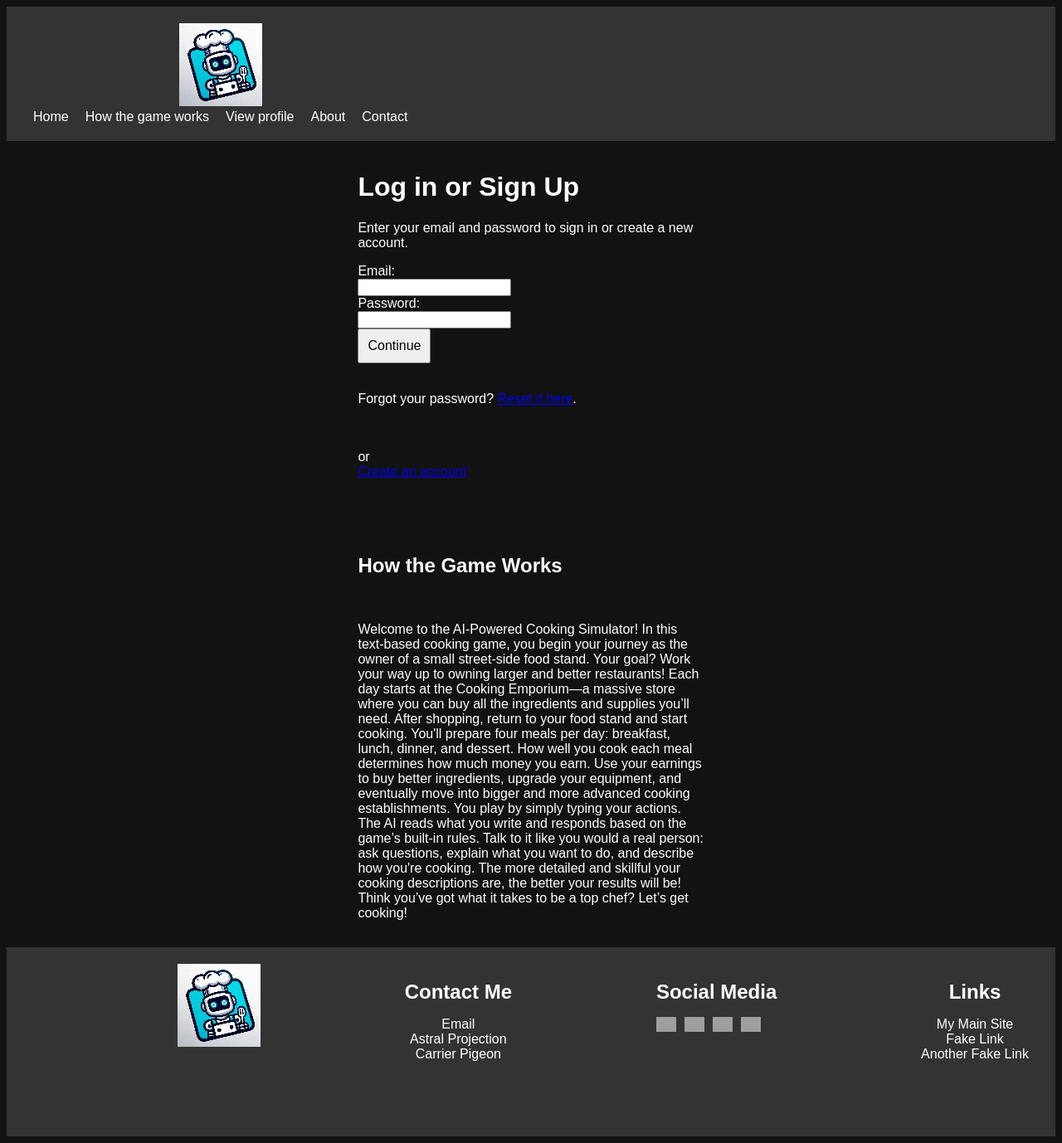
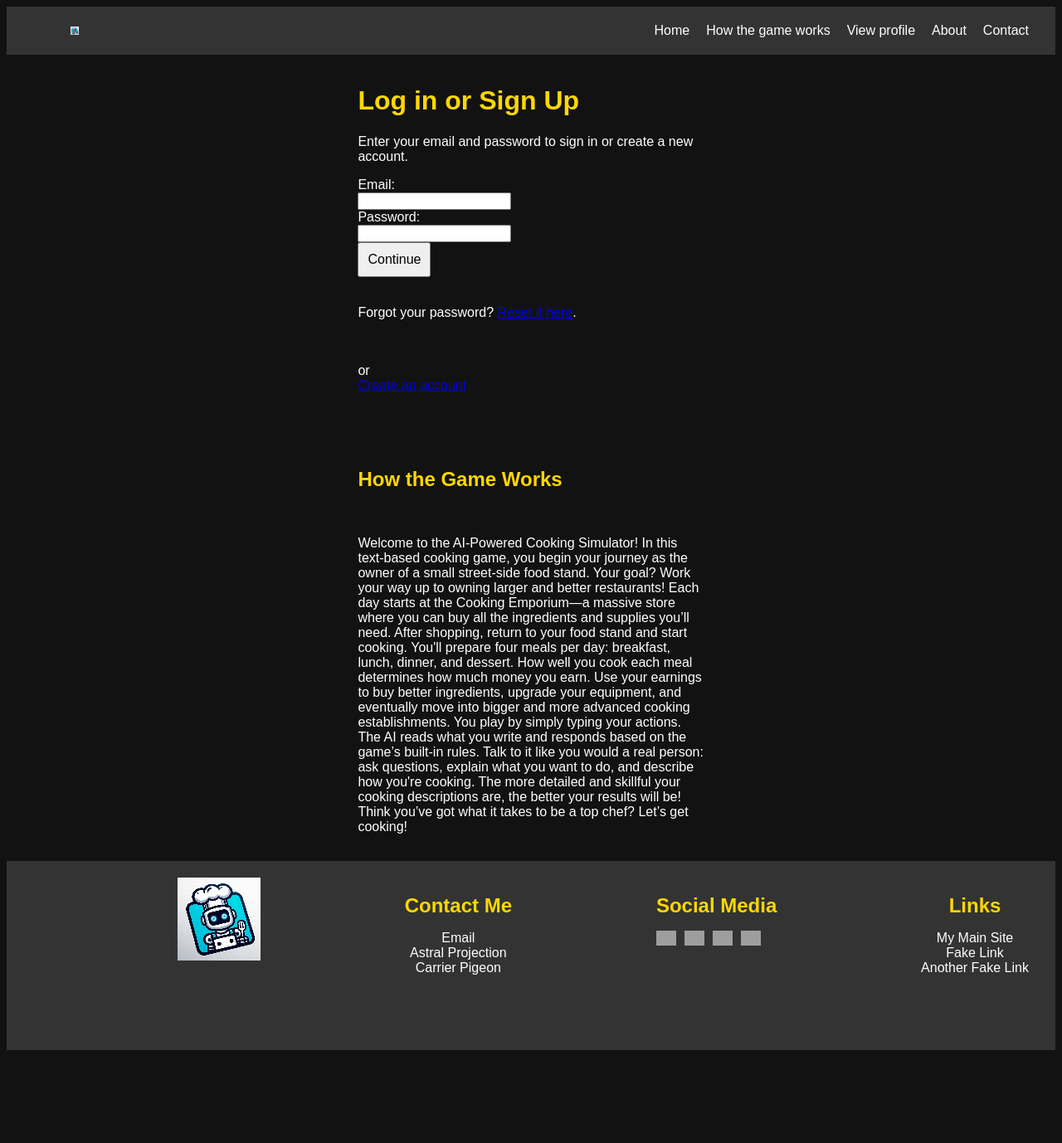
Before and after one commit to antlaw0/ai-game, a Flask app: page / in a window 1280 px wide. Shown: the whole page at 83% size. After the commit the page ends 1266 px from the top, so only its background shows below. Run offline with Flask 3, Linux system fonts and the light colour scheme; grey boxes are pictures that could not be loaded.

Commit message:
Added logo resizing and css

```diff
--- a/static/styles.css
+++ b/static/styles.css
@@ -27,3 +27,12 @@ button {
     width: 90%; /* Wider on smaller screens */
   }
 }
+.logo {
+  width: 10%;
+  max-width: 100px;
+  height: auto;
+}
+
+h1, h2, h3, h4, h5, h6 {
+  color: #FFD700; /* Bright gold */
+}
--- a/templates/header.html
+++ b/templates/header.html
@@ -2,23 +2,20 @@
   <div style="display: flex; justify-content: space-between; align-items: center; max-width: 1200px; margin: 0 auto;">
 
     <!-- Logo -->
-        <div>
-            <img src="{{ url_for('static', filename='images/mainLogo.png') }}" alt="AI Cooking Game" />
-
+    <div style="flex-shrink: 0;">
+      <img class="logo" src="{{ url_for('static', filename='images/mainLogo.png') }}" alt="AI Cooking Game logo" />
+    </div>
 
     <!-- Navigation -->
     <nav>
       <ul style="display: flex; gap: 20px; list-style-type: none; margin: 0; padding: 0;">
         <li><a href="{{ url_for('home') }}" style="color: white; text-decoration: none;">Home</a></li>
         <li><a href="{{ url_for('how_the_game_works') }}" style="color: white; text-decoration: none;">How the game works</a></li>
-
         <li><a href="#view-profile" style="color: white; text-decoration: none;">View profile</a></li>
         <li><a href="#about" style="color: white; text-decoration: none;">About</a></li>
         <li><a href="#contact" style="color: white; text-decoration: none;">Contact</a></li>
       </ul>
     </nav>
+
   </div>
-	<br>
-	<br>
-	<br>
 </header>
```
Lines whose indentation alone changed are shown as unchanged.
